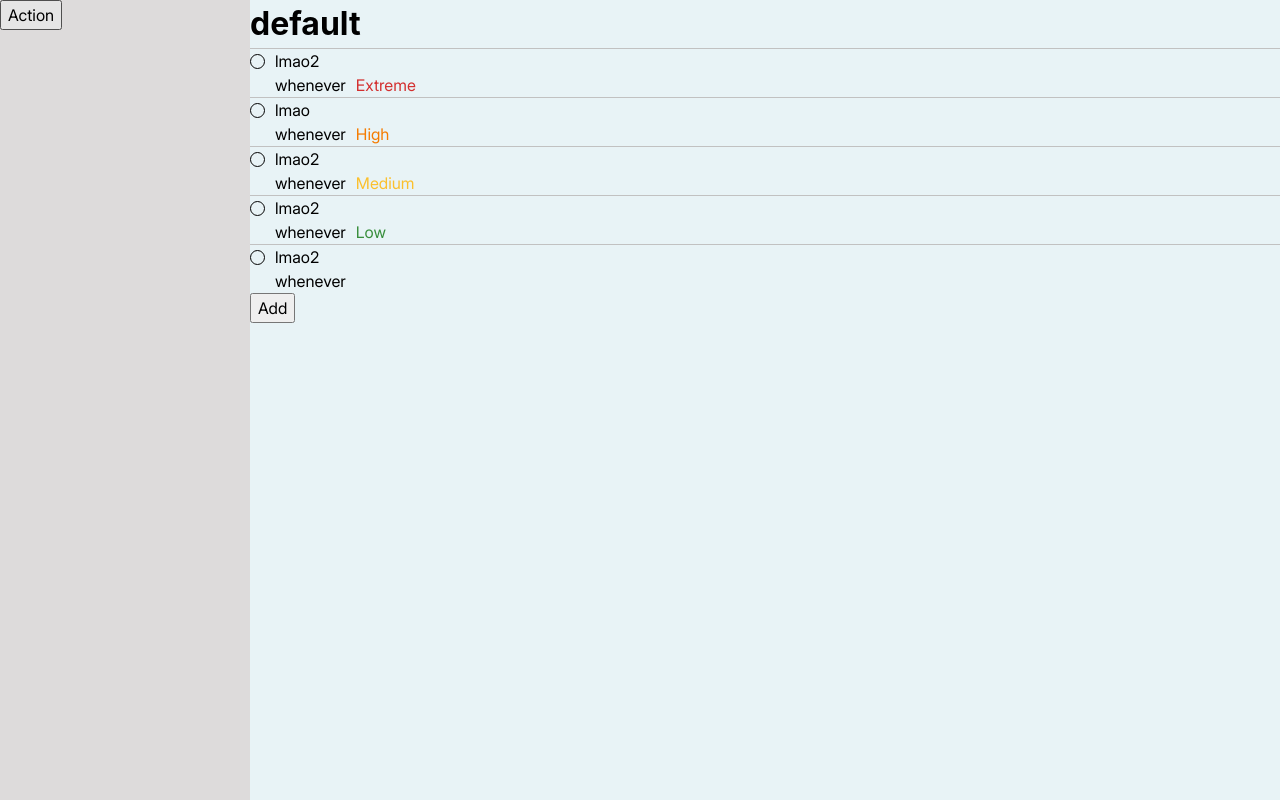
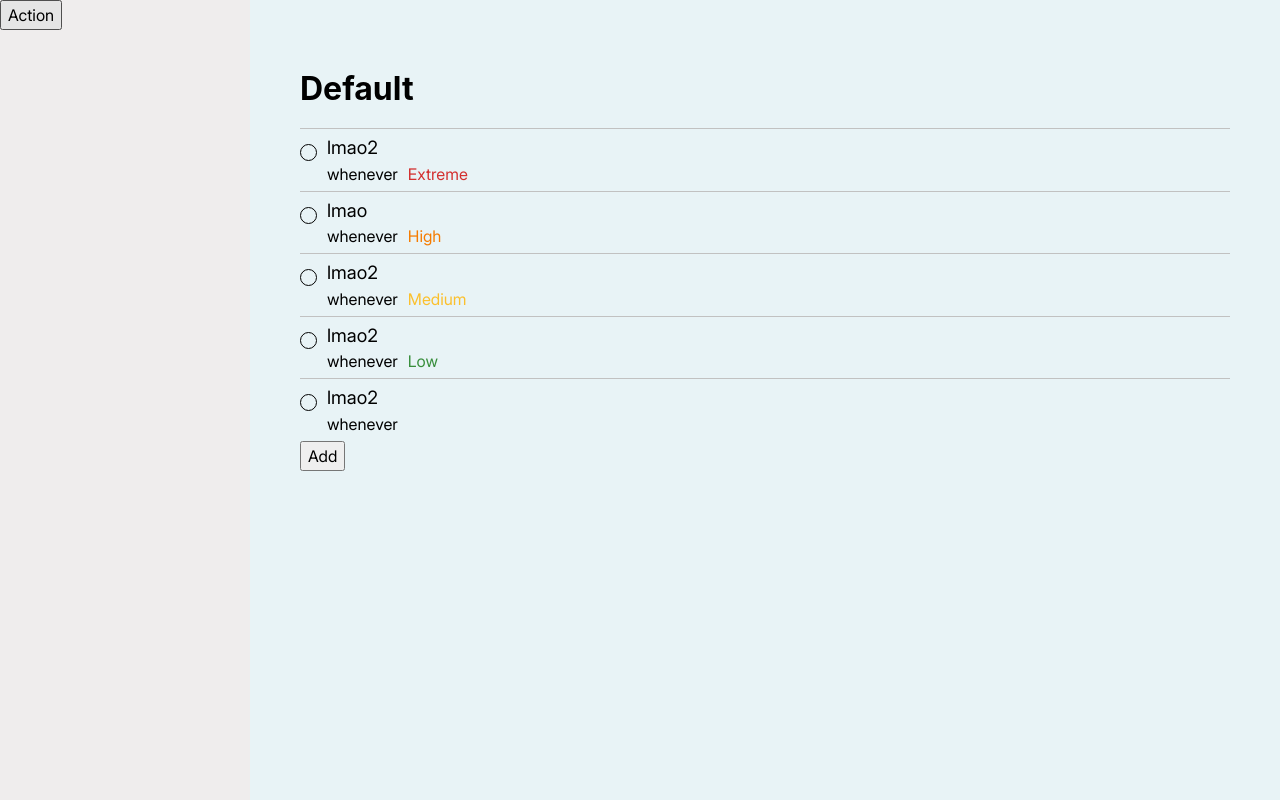
Before and after one commit to fromscode/todo-app, a website built with webpack: page src/index.html in a window 1280 px wide. Built offline with nearby package versions, Linux system fonts and the light colour scheme; a web font is replaced by a local one.

Commit message:
Add some margins and padding

```diff
--- a/src/dom.js
+++ b/src/dom.js
@@ -25,6 +25,7 @@ function displayTodos(project) {
 
         const title = document.createElement("div");
         title.textContent = todo.getTitle();
+        title.classList.add("todo-title");
 
         const subtitle = document.createElement("div");
         subtitle.classList.add("todo-subtitle");
--- a/src/index.js
+++ b/src/index.js
@@ -12,7 +12,7 @@ import { addSidebarCollapseEventListener } from './addEventListeners.js';
 
 addSidebarCollapseEventListener();
 
-const defaultProject = createProject("default");
+const defaultProject = createProject("Default");
 
 const todo1 = createTodo("lmao2", "just laugh brother", "whenever",
     "Extreme", "hell yea!"
--- a/src/styles/layout.css
+++ b/src/styles/layout.css
@@ -1,6 +1,10 @@
 body {
     display: flex;
     min-height: 100vh;
+}
+
+header {
+    padding: 15px 0px;
 }
 
 .sidebar {
@@ -13,6 +17,7 @@ body {
 }
 
 .main {
+    padding: 50px 50px 50px;
     flex: 1;
 }
 
@@ -26,11 +31,13 @@ body {
 }
 
 .todo-subtitle {
+    min-height: 24px;
     display: flex;
     gap: 10px;
 }
 
 .todo-card {
+    padding: 5px 0px;
     display: flex;
 }
 
@@ -44,9 +51,9 @@ body {
 }
 
 .checkbox {
-    margin-top: 5px;
-    width: 15px;
-    height: 15px;
+    margin-top: 10px;
+    width: 17px;
+    height: 17px;
     border-radius: 50%;
     border: 1px solid;
 }
--- a/src/styles/styles.css
+++ b/src/styles/styles.css
@@ -6,3 +6,7 @@ body {
     opacity: 0.3;
     text-decoration-line: line-through;
 }
+
+.todo-title {
+    font-size: 1.15em;
+}
--- a/src/styles/variables.css
+++ b/src/styles/variables.css
@@ -1,5 +1,5 @@
 :root {
-    --color-sidebar: #DDDBDB;
+    --color-sidebar: #efeded;
     --color-main: #E8F3F6;
 
     --color-extreme-priority: #D32F2F;
```
